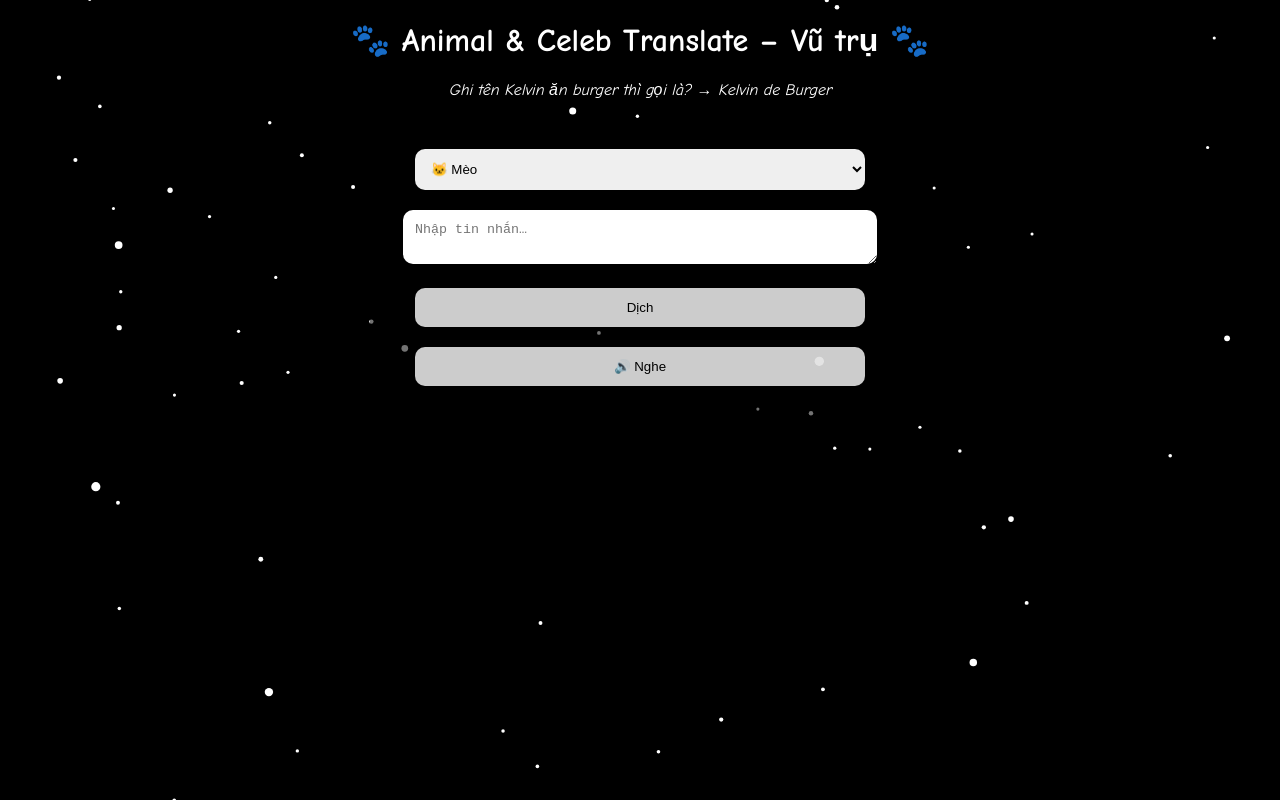
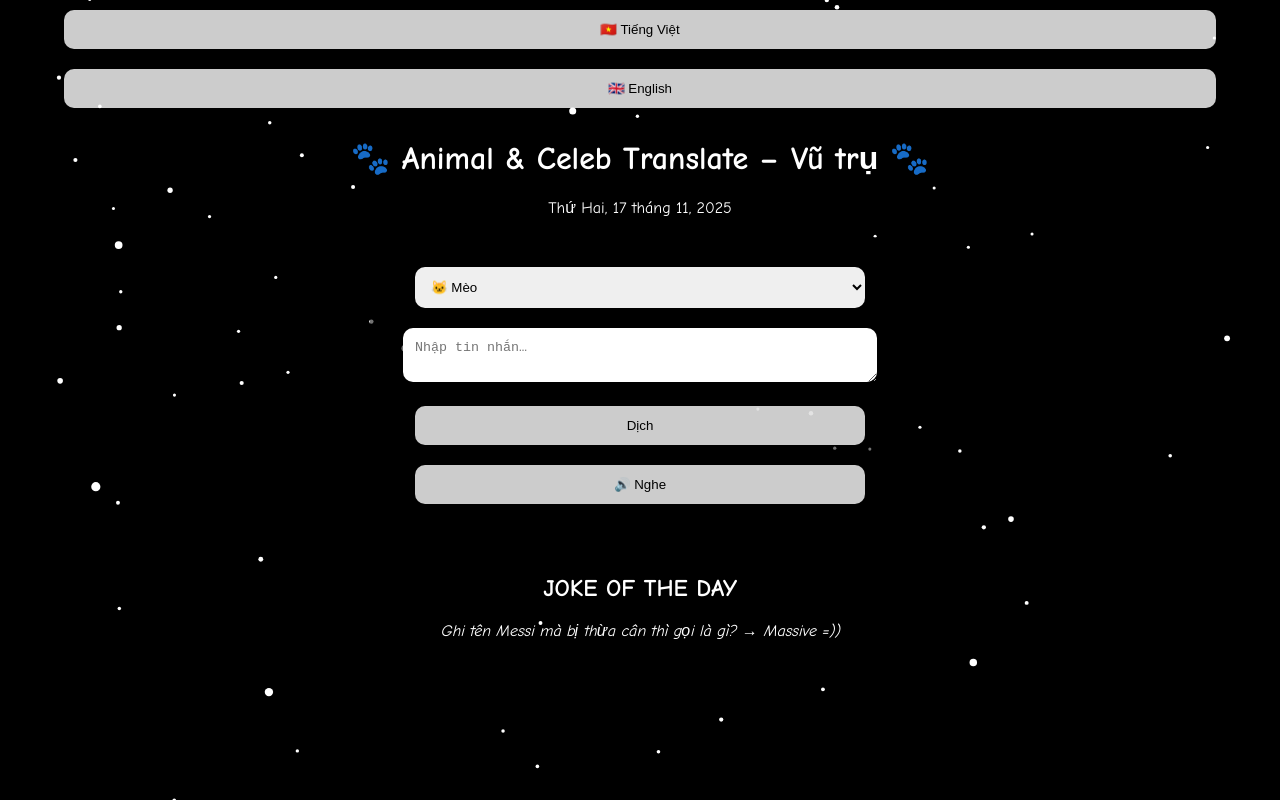
Before and after one commit to GanZnosuy/animals-translate, a plain HTML site: page index.html in a window 1280 px wide. Drawn offline with Linux system fonts and the light colour scheme.

Commit message:
Update index.html

```diff
--- a/index.html
+++ b/index.html
@@ -16,7 +16,6 @@ button:hover { background-color: rgba(255,255,255,1); }
 .ads-container ins { display:inline-block; max-width:100%; }
 </style>
 
-<!-- AdSense script -->
 <script async src="https://pagead2.googlesyndication.com/pagead/js/adsbygoogle.js?client=ca-pub-7898277753893806"
      crossorigin="anonymous"></script>
 </head>
@@ -24,9 +23,14 @@ button:hover { background-color: rgba(255,255,255,1); }
 
 <canvas id="stars"></canvas>
 
+<div style="margin-bottom:15px; position:relative; z-index:1;">
+  <button onclick="setLang('vi')">🇻🇳 Tiếng Việt</button>
+  <button onclick="setLang('en')">🇬🇧 English</button>
+</div>
+
 <h1 style="position:relative; z-index:1;">🐾 Animal & Celeb Translate – Vũ trụ 🐾</h1>
 <p id="dateDisplay" style="position:relative; z-index:1;"></p>
-<p id="jokeBox" style="font-style:italic; position:relative; z-index:1;"></p>
+<p id="holidayDisplay" style="font-weight:bold; position:relative; z-index:1;"></p>
 
 <div id="translatorBox">
     <select id="animalSelect">
@@ -57,6 +61,9 @@ button:hover { background-color: rgba(255,255,255,1); }
 
     <p id="outputText"></p>
 </div>
+
+<h2 id="jokeTitle" style="position:relative; z-index:1;">JOKE OF THE DAY</h2>
+<p id="jokeBox" style="font-style:italic; margin-bottom:20px; position:relative; z-index:1;"></p>
 
 <!-- AdSense Banner -->
 <div class="ads-container">
@@ -91,19 +98,42 @@ function animateStars(){
 animateStars();
 window.addEventListener("resize",()=>{ w=window.innerWidth; h=window.innerHeight; canvas.width=w; canvas.height=h; });
 
-// ================= DATE & JOKE =================
-const jokes=[
-    "Batman uống matcha → 'Mát Me'.",
-    "Yêu nhiều người thì bị suy gì - Suy đa =))",
-    "Ghi tên Messi mà bị thừa cân thì gọi là gì? → Massive =))",
-    "Ghi tên Robeto và tính calo thì gọi là? → Robetocalories",
-    "Ghi tên Mbappe tính kg thì gọi là? → Kilogram Mpappe",
-    "Ghi tên Kelvin ăn burger thì gọi là? → Kelvin de Burger",
-    "Đi mua trà sữa gì mà chỉ đứng nhìn không được uống? → Koi (Coi) thôi",
-    "Con trai ăn gì sẽ không để ý tới con gái? → Burger (bơ girl)",
-    "Tao mà ôm mày chắc như ôm tủ lạnh mini."
-];
-document.getElementById("jokeBox").innerText = jokes[Math.floor(Math.random()*jokes.length)];
+// ================= DATE, HOLIDAY, JOKE =================
+let lang='vi';
+function setLang(l){ lang=l; updateDisplay(); }
+
+function updateDisplay(){
+    const now=new Date();
+
+    // DATE
+    document.getElementById("dateDisplay").innerText=
+        lang==='vi'? now.toLocaleDateString('vi-VN',{weekday:'long', year:'numeric', month:'long', day:'numeric'}):
+                     now.toLocaleDateString('en-US',{weekday:'long', year:'numeric', month:'long', day:'numeric'});
+
+    // HOLIDAYS
+    const holidays={'01-01':{vi:'Tết Dương Lịch',en:"New Year's Day"},
+                    '03-08':{vi:'Ngày Quốc tế Phụ nữ',en:'International Women\'s Day'},
+                    '12-25':{vi:'Giáng Sinh',en:'Christmas'}};
+    const key=now.toISOString().slice(5,10);
+    document.getElementById("holidayDisplay").innerText = holidays[key] ? holidays[key][lang] : '';
+
+    // JOKE OF THE DAY
+    const jokes=[
+        {vi:"Batman uống matcha → 'Mát Me'.", en:"Batman drinks matcha → 'Mat Me'."},
+        {vi:"Yêu nhiều người thì bị suy gì - Suy đa =))", en:"Loving many people → Multi-sad =))"},
+        {vi:"Đi mua trà sữa gì mà chỉ đứng nhìn không uống? → Koi thôi", en:"Buying milk tea but only looking? → Koi only"},
+        {vi:"Ghi tên Messi mà bị thừa cân thì gọi là gì? → Massive =))", en:"Name Messi but overweight? → Massive =))"},
+        {vi:"Ghi tên Robeto và tính calo thì gọi là? → Robetocalories", en:"Name Robeto & count calories → Robetocalories"},
+        {vi:"Ghi tên Mbappe tính kg thì gọi là? → Kilogram Mpappe", en:"Name Mbappe & weigh → Kilogram Mpappe"},
+        {vi:"Ghi tên Kelvin ăn burger → Kelvin de Burger", en:"Name Kelvin & burger → Kelvin de Burger"}
+    ];
+    const joke=jokes[now.getDate()%jokes.length];
+    document.getElementById("jokeBox").innerText = lang==='vi'? joke.vi : joke.en;
+
+    document.getElementById("jokeTitle").innerText = "JOKE OF THE DAY"; // cố định
+}
+
+updateDisplay();
 
 // ================= TRANSLATOR =================
 const dictionary={
```
